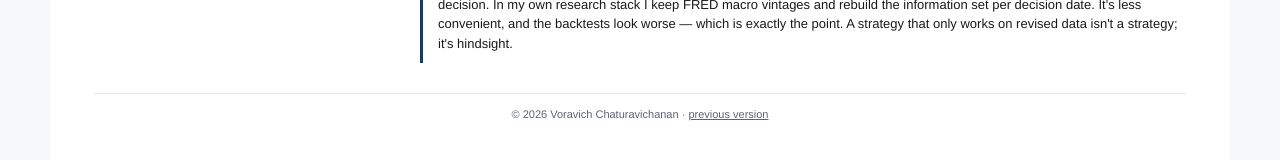
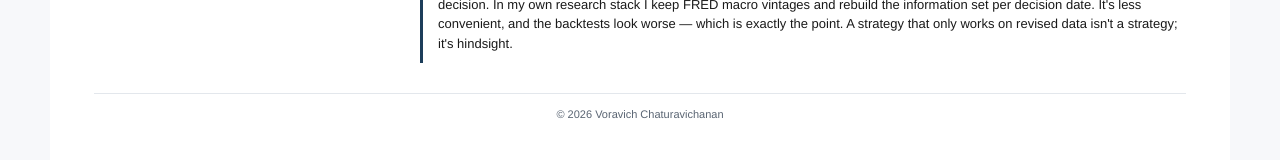
Before and after one commit to voravich-ch/voravich-ch.github.io, a Jekyll site: the page index.html, which Jekyll copies as it is, in a window 1280 px wide and 900 px high, scrolled down 2103 px. Shown: the part 737-897 px from the top of the window. Built offline with Jekyll 4.4.1, drawn with Linux system fonts in a browser that asks for light colours.

Commit message:
Remove 'previous version' footer link

```diff
--- a/index.html
+++ b/index.html
@@ -3,7 +3,6 @@
 <head>
 <meta charset="utf-8">
 <meta name="viewport" content="width=device-width, initial-scale=1">
-<meta name="google-site-verification" content="cX7bIqcEq9yMeIfTWYS0aNA85SdYuozpcS1z1RomEAQ" />
 <title>Voravich Chaturavichanan — Finance, Quant &amp; Data Science</title>
 <meta name="description" content="Finance, quantitative research, and data science, with a macro lens from central-bank work. MSc Economics (NUS) candidate, graduating Dec 2026 · Singapore.">
 <!--
@@ -264,7 +263,7 @@
     </main>
   </div>
 
-  <footer>© 2026 Voravich Chaturavichanan · <a href="/legacy/" style="color:#5a6573">previous version</a></footer>
+  <footer>© 2026 Voravich Chaturavichanan</footer>
 
 </div>
 </body>
```
